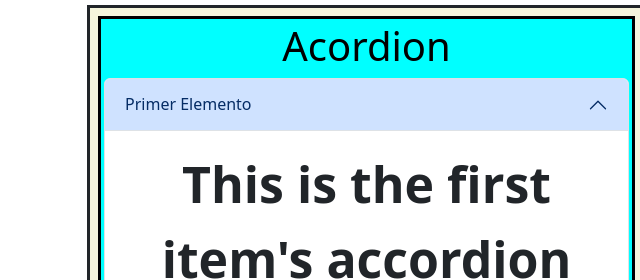
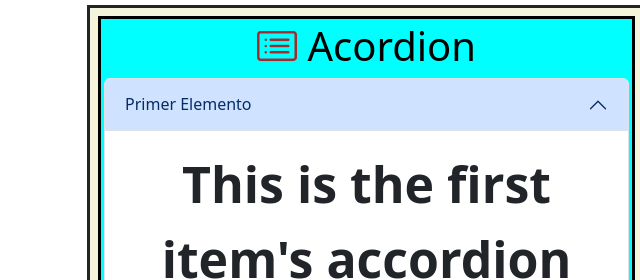
Before and after one commit to jglg2205/curso_bootstrap, a plain HTML site: page index.html in a window 1280 px wide. Shown: the top 280 px of the page, 0-640 px from the left. Drawn offline with nearby package versions, Linux system fonts and the light colour scheme.

Commit message:
Añadiendo iconos y dandole estilos

```diff
--- a/index.html
+++ b/index.html
@@ -5,6 +5,8 @@
         <!--Bootsrap-->
         <link href="https://cdn.jsdelivr.net/npm/bootstrap@5.3.0/dist/css/bootstrap.min.css" rel="stylesheet" integrity="sha384-9ndCyUaIbzAi2FUVXJi0CjmCapSmO7SnpJef0486qhLnuZ2cdeRhO02iuK6FUUVM" crossorigin="anonymous">
         <script src="https://cdn.jsdelivr.net/npm/bootstrap@5.3.0/dist/js/bootstrap.bundle.min.js" integrity="sha384-geWF76RCwLtnZ8qwWowPQNguL3RmwHVBC9FhGdlKrxdiJJigb/j/68SIy3Te4Bkz" crossorigin="anonymous"></script>
+        <!--icons-->
+        <link rel="stylesheet" href="https://cdn.jsdelivr.net/npm/bootstrap-icons@1.10.5/font/bootstrap-icons.css">
         <style>
           .row{
             background-color: beige;
@@ -20,13 +22,17 @@
             margin: 5px;
             padding: 3px;
           }
+          .icono{
+            color: brown;
+
+          }
         </style>
     </head>
     <body>
         <div class="container text-center">
             <div class="row">
                 <div class="col columna">
-                    <h1>Acordion</h1>
+                    <h1><i class="bi bi-card-list icono"></i> Acordion</h1>
                     <div class="accordion" id="accordionExample">
                         <div class="accordion-item">
                           <h2 class="accordion-header">
```
